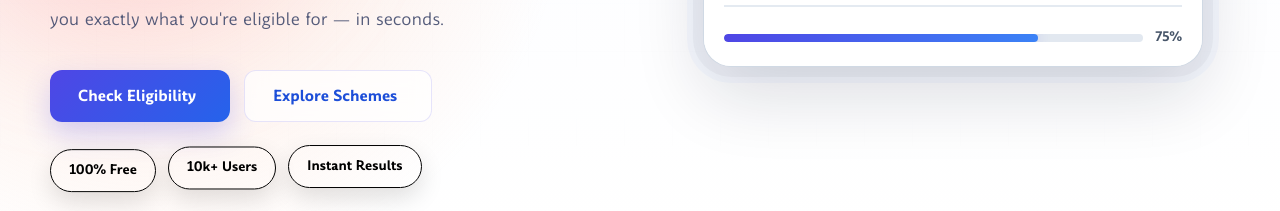
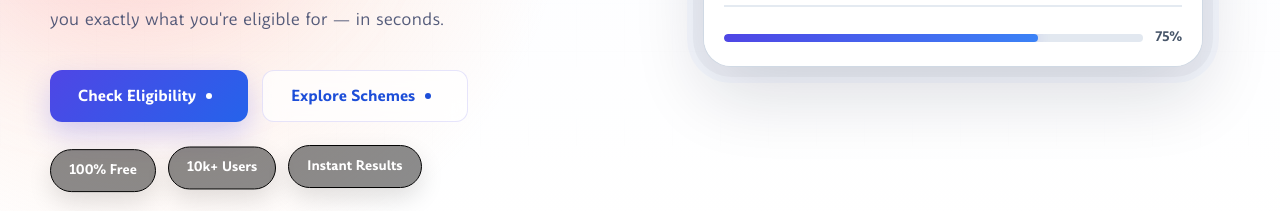
Before and after one commit to Angad-Chede/Scheme-Tracker, a React (Vite) app: page / in a window 1280 px wide. Shown: the part 589-800 px from the top of the page. Built offline with nearby package versions, Linux system fonts and the light colour scheme.

Commit message:
feat: add comprehensive CSS styles for the home page layout and hero section components

```diff
--- a/src/styles/home.css
+++ b/src/styles/home.css
@@ -186,6 +186,13 @@
   margin-bottom: 28px;
 }
 
+.hero2-btn-primary, .hero2-btn-outline {
+  display: inline-flex;
+  align-items: center;
+  justify-content: center;
+  gap: 10px;
+}
+
 .hero2-btn-primary {
   color: #fff;
   background: linear-gradient(135deg, #4f46e5, #2563eb);
@@ -203,6 +210,28 @@
   transform: translateY(-3px);
   box-shadow: 0 18px 34px rgba(79, 70, 229, 0.32);
   filter: brightness(1.04);
+}
+.hero2-trust-badge{
+  background: rgba(255, 255, 255, 0);
+  border: 1px solid rgb(0, 0, 0);
+}
+
+.hero2-trust-badge.hero2-trust-green{
+  background: rgba(0, 0, 0, 0.452);
+  border: 1px solid rgb(0, 0, 0);
+  color: white;
+}
+
+.hero2-trust-badge.hero2-trust-blue{
+  background: rgba(0, 0, 0, 0.452);
+  border: 1px solid rgb(0, 0, 0);
+  color: white;
+}
+
+.hero2-trust-badge.hero2-trust-cyan{
+  background: rgba(0, 0, 0, 0.452);
+  border: 1px solid rgb(0, 0, 0);
+  color: white;
 }
 
 .hero2-btn-outline {
@@ -223,6 +252,58 @@
   border-color: rgba(79, 70, 229, 0.25);
   transform: translateY(-3px);
   box-shadow: 0 10px 24px rgba(79, 70, 229, 0.12);
+}
+
+/* Dot to Arrow Animation */
+.btn-icon {
+  position: relative;
+  width: 14px;
+  height: 2px;
+  display: block;
+}
+
+/* The Arrow Stem */
+.btn-icon::before {
+  content: '';
+  position: absolute;
+  left: 0;
+  top: 50%;
+  transform: translateY(-50%);
+  width: 6px;
+  height: 6px;
+  background: currentColor;
+  border-radius: 50%;
+  transition: all 0.4s cubic-bezier(0.16, 1, 0.3, 1);
+}
+
+/* The Arrow Head */
+.btn-icon::after {
+  content: '';
+  position: absolute;
+  right: -2px;
+  top: 50%;
+  width: 6px;
+  height: 6px;
+  border-top: 2px solid currentColor;
+  border-right: 2px solid currentColor;
+  transform: translateY(-50%) rotate(45deg) scale(0);
+  opacity: 0;
+  transition: all 0.4s cubic-bezier(0.16, 1, 0.3, 1);
+}
+
+/* Hover State */
+.hero2-btn-primary:hover .btn-icon::before,
+.hero2-btn-outline:hover .btn-icon::before {
+  width: 14px;
+  height: 2px;
+  border-radius: 4px;
+  left: -2px;
+}
+
+.hero2-btn-primary:hover .btn-icon::after,
+.hero2-btn-outline:hover .btn-icon::after {
+  transform: translateY(-50%) rotate(45deg) scale(1);
+  opacity: 1;
 }
 
 .hero2-trust {
```
